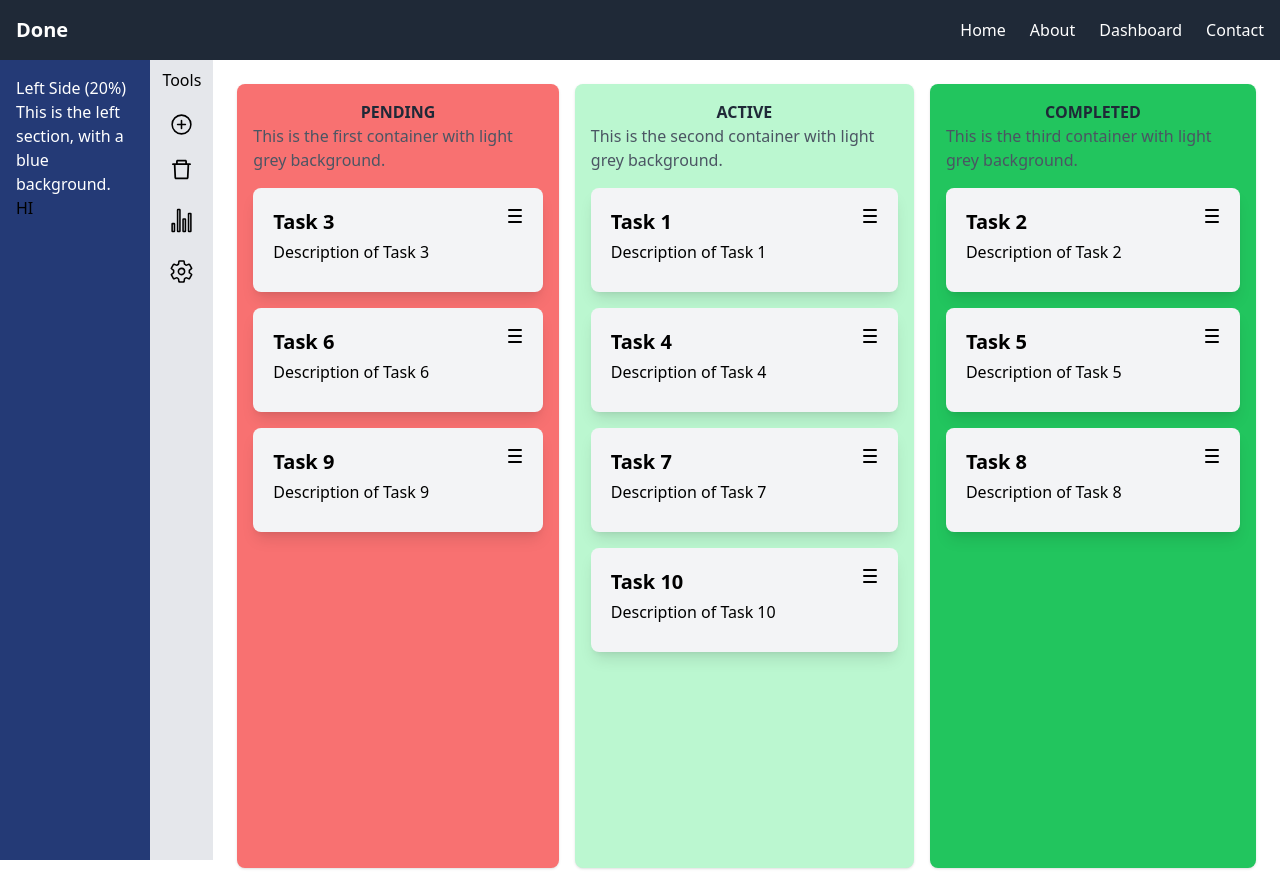
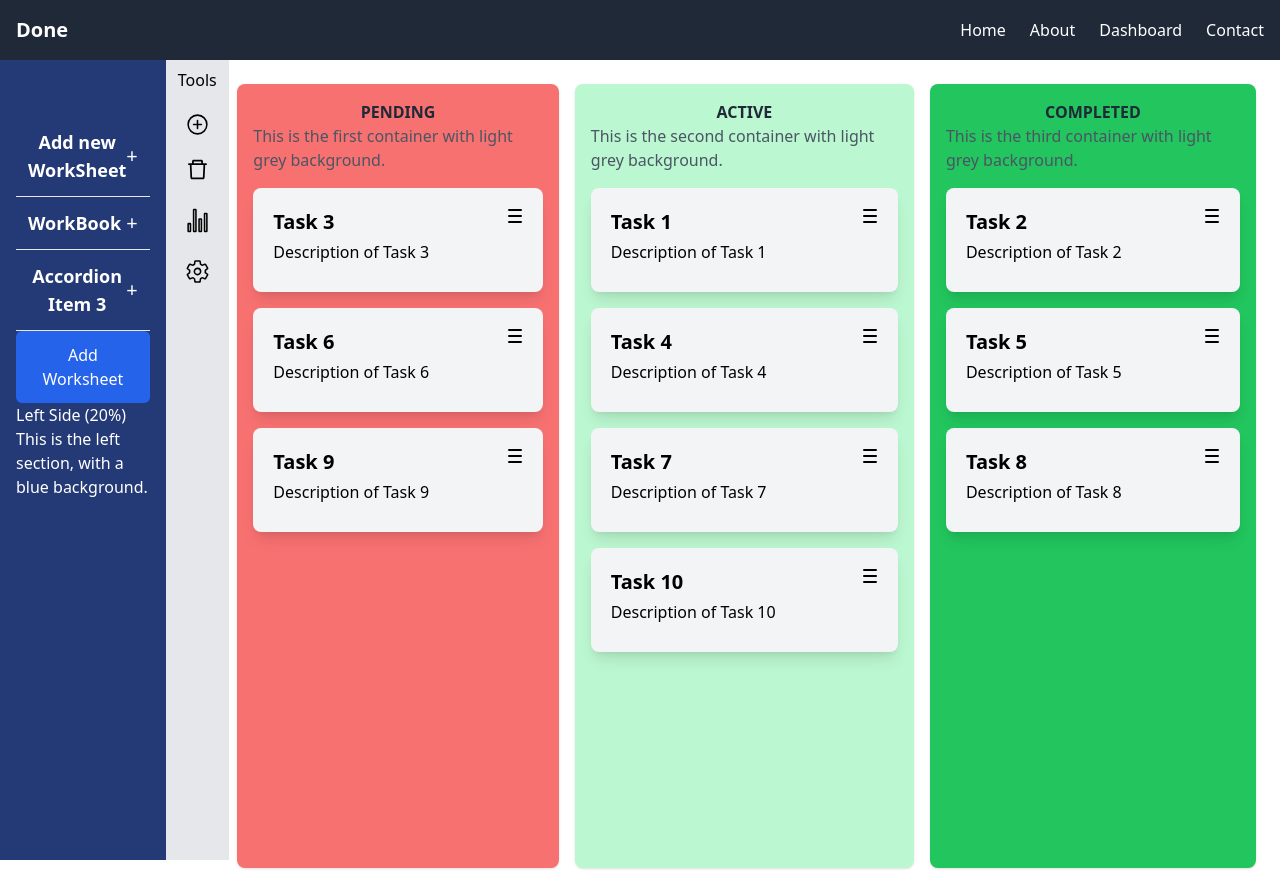
Before and after one commit to Mukunthan-A-R/Done-client, a React (Vite) app: page /dashboard in a window 1280 px wide. Built offline with nearby package versions, Linux system fonts and the light colour scheme.

Commit message:
making noise in the code

```diff
--- /dev/null
+++ b/src/components/Accordion.jsx
@@ -0,0 +1,61 @@
+import React, { useState } from "react";
+import Worksheet from "./Worksheet";
+
+const AccordionItem = ({ title, children, isOpen, onToggle }) => {
+  return (
+    <div className="border-b">
+      <button
+        onClick={onToggle}
+        className="w-full flex justify-between items-center p-3" // Added padding here
+      >
+        <span className="font-semibold text-lg">{title}</span>
+        <span className="text-xl">{isOpen ? "-" : "+"}</span>
+      </button>
+      {/* Animated content section */}
+      <div
+        className={`overflow-hidden transition-all duration-300 ease-in-out ${
+          isOpen ? "max-h-[500px]" : "max-h-0"
+        }`}
+      >
+        <div className="p-3">{children}</div>
+      </div>
+    </div>
+  );
+};
+
+const Accordion = () => {
+  const [openIndex, setOpenIndex] = useState(null);
+
+  const handleToggle = (index) => {
+    setOpenIndex(openIndex === index ? null : index);
+  };
+
+  return (
+    <div className="w-full max-w-lg mx-auto mt-10">
+      <AccordionItem
+        title="Add new WorkSheet"
+        isOpen={openIndex === 0}
+        onToggle={() => handleToggle(0)}
+      >
+        <Worksheet></Worksheet>
+        <p>This is the content of the first accordion item.</p>
+      </AccordionItem>
+      <AccordionItem
+        title="WorkBook"
+        isOpen={openIndex === 1}
+        onToggle={() => handleToggle(1)}
+      >
+        <p>This is the content of the second accordion item.</p>
+      </AccordionItem>
+      <AccordionItem
+        title="Accordion Item 3"
+        isOpen={openIndex === 2}
+        onToggle={() => handleToggle(2)}
+      >
+        <p>This is the content of the third accordion item.</p>
+      </AccordionItem>
+    </div>
+  );
+};
+
+export default Accordion;
--- a/src/components/LeftMenu.jsx
+++ b/src/components/LeftMenu.jsx
@@ -1,16 +1,16 @@
 import React from "react";
 import Tools from "./Tools";
-import SliderDown from "./SliderDown";
+import ProjectHolder from "./ProjectHolder";
 
 const LeftMenu = () => {
   return (
     <div className="flex flex-col md:flex-row h-screen">
       <div className="p-4">
+        <ProjectHolder></ProjectHolder>
         <h2 className="text-white">Left Side (20%)</h2>
         <p className="text-white">
           This is the left section, with a blue background.
         </p>
-        <SliderDown></SliderDown>
       </div>
       <Tools></Tools>
     </div>
--- /dev/null
+++ b/src/components/ProjectHolder.jsx
@@ -0,0 +1,14 @@
+import React from "react";
+import Accordion from "./Accordion";
+import Worksheet from "./Worksheet";
+
+const ProjectHolder = () => {
+  return (
+    <div className="text-white font-medium font-lg">
+      <Accordion></Accordion>
+      <Worksheet></Worksheet>
+    </div>
+  );
+};
+
+export default ProjectHolder;
--- a/src/components/SliderDown.jsx
+++ /dev/null
@@ -1,7 +0,0 @@
-import React, { useState } from "react";
-
-function DownSlider() {
-  return <h1>HI</h1>;
-}
-
-export default DownSlider;
--- /dev/null
+++ b/src/components/WorkbookInput.jsx
@@ -0,0 +1,53 @@
+import React, { useState } from "react";
+
+const WorkbookInput = () => {
+  const [workbookName, setWorkbookName] = useState(""); // State to store input value
+  const [submittedName, setSubmittedName] = useState(""); // State to store submitted value
+
+  const handleChange = (e) => {
+    setWorkbookName(e.target.value); // Update the workbook name state as the user types
+  };
+
+  const handleSubmit = (e) => {
+    e.preventDefault(); // Prevent the default form submit action
+    setSubmittedName(workbookName); // Save the entered name
+    console.log(workbookName);
+
+    setWorkbookName(""); // Reset input field after submission
+  };
+
+  return (
+    <div className="w-full max-w-lg mx-auto mt-10 p-4">
+      {/* <form onSubmit={handleSubmit} className="flex flex-col space-y-4"> */}
+      <label htmlFor="workbookName" className="text-lg font-semibold">
+        Enter Workbook Name:
+      </label>
+      <input
+        type="text"
+        id="workbookName"
+        name="workbookName"
+        value={workbookName}
+        onChange={handleChange}
+        className="border border-gray-300 rounded-md p-2"
+        placeholder="Type workbook name"
+      />
+      <button
+        onClick={handleSubmit}
+        type="submit"
+        className="bg-blue-500 text-white font-semibold rounded-md p-2 hover:bg-blue-600 transition-all"
+      >
+        Submit
+      </button>
+      {/* </form> */}
+
+      {submittedName && (
+        <div className="mt-4 p-4 bg-gray-100 border border-gray-300 rounded-md">
+          <h3 className="text-xl font-bold">Submitted Workbook Name:</h3>
+          <p>{submittedName}</p>
+        </div>
+      )}
+    </div>
+  );
+};
+
+export default WorkbookInput;
--- /dev/null
+++ b/src/components/Worksheet.jsx
@@ -0,0 +1,76 @@
+import React, { useState } from "react";
+
+const Worksheet = () => {
+  const [isOpen, setIsOpen] = useState(false); // State to control modal visibility
+  const [worksheetName, setWorksheetName] = useState(""); // State to store worksheet name
+
+  // Function to open the dialog box
+  const openDialog = () => {
+    setIsOpen(true);
+  };
+
+  // Function to close the dialog box
+  const closeDialog = () => {
+    setIsOpen(false);
+  };
+
+  // Handle input change
+  const handleChange = (e) => {
+    setWorksheetName(e.target.value);
+  };
+
+  // Handle form submission
+  const handleSubmit = (e) => {
+    e.preventDefault();
+    setWorksheetName(""); // Clear the input after submission
+    closeDialog(); // Close the dialog box after submission
+  };
+
+  return (
+    <div className="flex justify-center items-center">
+      <button
+        onClick={openDialog}
+        className="bg-blue-600 text-white p-3 rounded-md hover:bg-blue-700 transition-all focus:outline-none"
+      >
+        Add Worksheet
+      </button>
+
+      {/* Dialog Box (Modal) */}
+      {isOpen && (
+        <div className="fixed inset-0 bg-gray-500 bg-opacity-50 flex justify-center items-center z-50">
+          <div className="bg-white p-8 rounded-lg w-96 shadow-lg transform transition-all duration-300 scale-95 hover:scale-100">
+            <h2 className="text-2xl font-semibold mb-4 text-gray-800">
+              Enter Worksheet Name
+            </h2>
+            <form onSubmit={handleSubmit} className="flex flex-col space-y-4">
+              <input
+                type="text"
+                value={worksheetName}
+                onChange={handleChange}
+                placeholder="Type worksheet name"
+                className="border border-gray-300 rounded-md p-3 text-gray-700 focus:outline-none focus:ring-2 focus:ring-blue-600"
+              />
+              <div className="flex justify-between items-center">
+                <button
+                  type="submit"
+                  className="bg-blue-600 text-white font-semibold rounded-md p-3 hover:bg-blue-700 transition-all focus:outline-none"
+                >
+                  Submit
+                </button>
+                <button
+                  type="button"
+                  onClick={closeDialog}
+                  className="bg-red-500 text-white font-semibold rounded-md p-3 hover:bg-red-600 transition-all focus:outline-none"
+                >
+                  Cancel
+                </button>
+              </div>
+            </form>
+          </div>
+        </div>
+      )}
+    </div>
+  );
+};
+
+export default Worksheet;
--- a/src/data/atoms.js
+++ b/src/data/atoms.js
@@ -6,4 +6,9 @@ const currentTasks = atom({
   default: tasks,
 });
 
+export const workSheets = atom({
+  key: "workSheets",
+  default: [],
+});
+
 export default currentTasks;
```
